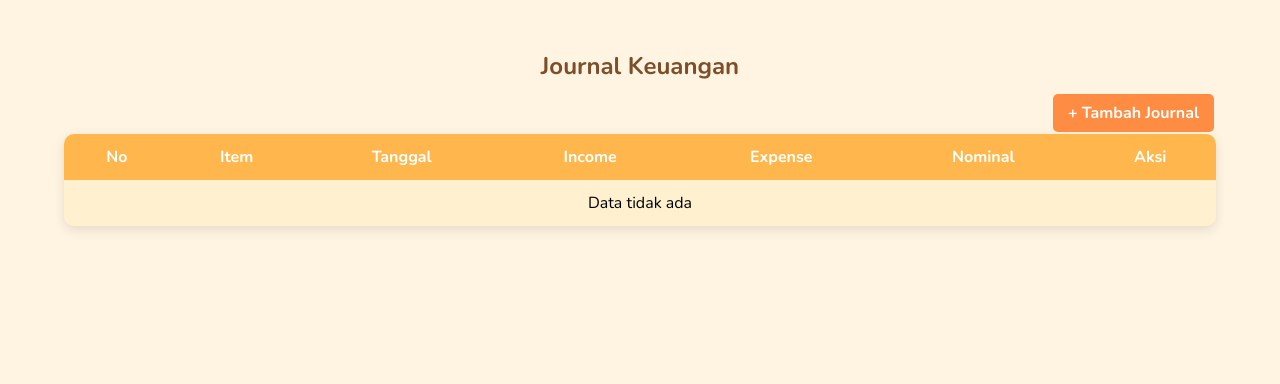
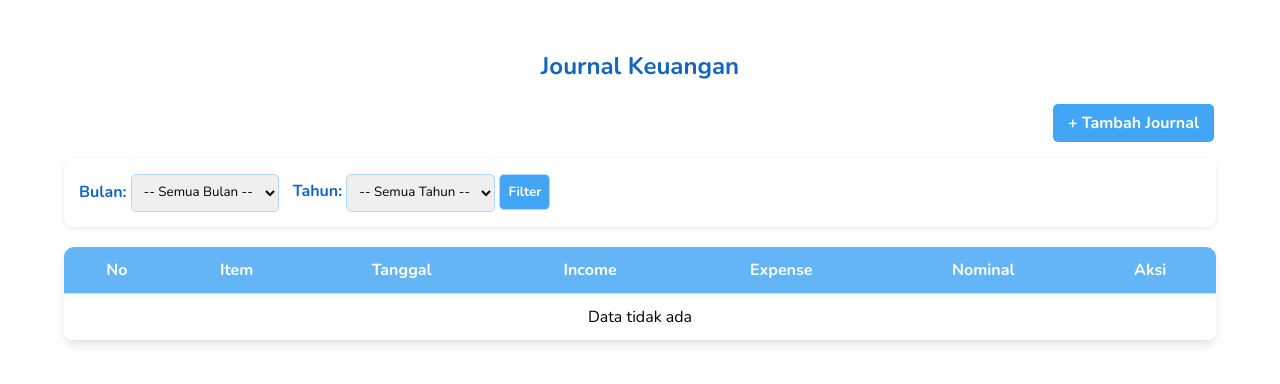
Before and after one commit to Food777/Laporan_Keuangan, a PHP site: page / in a window 1280 px wide. Shown: the top 384 px of the page. Run offline with PHP 8.4, Linux system fonts and the light colour scheme; data comes from the database, SQL or seed files in the repository; data that the repository does not hold is empty.

Commit message:
Add files via upload
mengganti background dan juga menambahkan format bulan dan tahun sehingga memudahkan untuk mencari data laporan keuangan

```diff
--- a/index.php
+++ b/index.php
@@ -6,14 +6,34 @@ function rupiah($angka) {
     return "Rp " . number_format($angka, 0, ',', '.');
 }
 
-$journal_result = mysqli_query($con, "SELECT j.id, j.item, j.tanggal,
+/* ===== FILTER BULAN & TAHUN ===== */
+$filter_bulan = $_GET['bulan'] ?? '';
+$filter_tahun = $_GET['tahun'] ?? '';
+
+$where = [];
+
+if (!empty($filter_bulan)) {
+    $where[] = "MONTH(j.tanggal) = '$filter_bulan'";
+}
+
+if (!empty($filter_tahun)) {
+    $where[] = "YEAR(j.tanggal) = '$filter_tahun'";
+}
+
+$whereSQL = count($where) ? "WHERE " . implode(" AND ", $where) : "";
+
+/* ===== QUERY ===== */
+$journal_result = mysqli_query($con, "
+    SELECT j.id, j.item, j.tanggal,
            i.name AS income_name,
            e.name AS expense_name,
            j.nominal
-            FROM journal AS j
-            LEFT JOIN income AS i ON j.income_id = i.id
-            LEFT JOIN expense AS e ON j.expense_id = e.id
-            ORDER BY j.tanggal ASC");
+    FROM journal j
+    LEFT JOIN income i ON j.income_id = i.id
+    LEFT JOIN expense e ON j.expense_id = e.id
+    $whereSQL
+    ORDER BY j.tanggal ASC
+");
 ?>
 
 <!DOCTYPE html>
@@ -21,31 +41,137 @@ $journal_result = mysqli_query($con, "SELECT j.id, j.item, j.tanggal,
 <head>
     <title>Journal Keuangan</title>
     <link href="https://fonts.googleapis.com/css2?family=Nunito:wght@400;700&display=swap" rel="stylesheet">
+
     <style>
-        body { font-family: 'Nunito', sans-serif; background:#FFF4E1; margin:0; padding:0; }
-        .container { width:90%; margin:auto; padding:20px; }
-        h2 { text-align:center; color:#7D4E2A; margin-top:30px; }
+        body {
+            font-family: 'Nunito', sans-serif;
+            background: #FFFFFF;
+            margin: 0;
+            padding: 0;
+        }
 
-        table { border-collapse: collapse; width:100%; background:#FFE9C4; border-radius:10px; overflow:hidden; box-shadow:0 4px 12px rgba(0,0,0,0.1); }
-        th, td { padding:12px; text-align:center; }
-        th { background:#FFB74D; color:#fff; }
-        tr:nth-child(even) { background:#FFF1D0; }
-        tr:hover { background:#FFD699; transition:0.3s; }
+        .container {
+            width: 90%;
+            margin: auto;
+            padding: 20px;
+        }
 
-        a.button { text-decoration:none; padding:8px 15px; border-radius:5px; color:white; font-weight:bold; margin:2px; transition:0.3s; }
-        a.add { background:#FF8C42; }
-        a.edit { background:#FFA726; }
-        a.delete { background:#FF7043; }
+        h2 {
+            text-align: center;
+            color: #1565C0;
+            margin-top: 30px;
+        }
 
-        .top-bar { text-align:right; margin-bottom:10px; }
+        .top-bar {
+            text-align: right;
+            margin-bottom: 15px;
+        }
+
+        a.button {
+            text-decoration: none;
+            padding: 8px 15px;
+            border-radius: 5px;
+            color: white;
+            font-weight: bold;
+            margin: 2px;
+            display: inline-block;
+        }
+
+        a.add { background: #42A5F5; }
+        a.edit { background: #1E88E5; }
+        a.delete { background: #EF5350; }
+
+        form {
+            background: #FFFFFF;
+            padding: 15px;
+            border-radius: 10px;
+            margin-bottom: 20px;
+            box-shadow: 0 2px 6px rgba(0,0,0,0.08);
+        }
+
+        label {
+            font-weight: bold;
+            color: #1565C0;
+        }
+
+        select, button {
+            padding: 8px;
+            border-radius: 5px;
+            border: 1px solid #B3D7FF;
+            font-family: 'Nunito', sans-serif;
+        }
+
+        button {
+            background: #42A5F5;
+            color: white;
+            font-weight: bold;
+            cursor: pointer;
+        }
+
+        button:hover {
+            background: #1E88E5;
+        }
+
+        table {
+            border-collapse: collapse;
+            width: 100%;
+            background: #FFFFFF;
+            border-radius: 10px;
+            overflow: hidden;
+            box-shadow: 0 4px 10px rgba(0,0,0,0.1);
+        }
+
+        th, td {
+            padding: 12px;
+            text-align: center;
+            border-bottom: 1px solid #E0E0E0;
+        }
+
+        th {
+            background: #64B5F6;
+            color: white;
+        }
+
+        tr:hover {
+            background: #F5F9FF;
+        }
     </style>
 </head>
 <body>
+
 <div class="container">
     <h2>Journal Keuangan</h2>
+
     <div class="top-bar">
         <a href="add.php" class="button add">+ Tambah Journal</a>
     </div>
+
+    <!-- FILTER BULAN & TAHUN -->
+    <form method="get">
+        <label>Bulan:</label>
+        <select name="bulan">
+            <option value="">-- Semua Bulan --</option>
+            <?php
+            for ($b = 1; $b <= 12; $b++) {
+                $selected = ($filter_bulan == $b) ? 'selected' : '';
+                echo "<option value='$b' $selected>" . date("F", mktime(0,0,0,$b,1)) . "</option>";
+            }
+            ?>
+        </select>
+
+        <label style="margin-left:10px;">Tahun:</label>
+        <select name="tahun">
+            <option value="">-- Semua Tahun --</option>
+            <?php
+            for ($t = date('Y'); $t >= 2020; $t--) {
+                $selected = ($filter_tahun == $t) ? 'selected' : '';
+                echo "<option value='$t' $selected>$t</option>";
+            }
+            ?>
+        </select>
+
+        <button type="submit">Filter</button>
+    </form>
 
     <table>
         <tr>
@@ -59,30 +185,30 @@ $journal_result = mysqli_query($con, "SELECT j.id, j.item, j.tanggal,
         </tr>
 
         <?php
-if($journal_result->num_rows > 0){
+        if ($journal_result->num_rows > 0) {
             $no = 1;
-    while($row = $journal_result->fetch_assoc()){
-        $date = new DateTime($row['tanggal']);
-        $formattedDate = $date->format('d-m-Y');
+            while ($row = $journal_result->fetch_assoc()) {
                 echo "<tr>";
-        echo "<td>{$no}</td>";
+                echo "<td>$no</td>";
                 echo "<td>{$row['item']}</td>";
-        echo "<td>{$formattedDate}</td>";
+                echo "<td>" . date('d-m-Y', strtotime($row['tanggal'])) . "</td>";
                 echo "<td>{$row['income_name']}</td>";
                 echo "<td>{$row['expense_name']}</td>";
                 echo "<td>" . rupiah($row['nominal']) . "</td>";
                 echo "<td>
                         <a href='edit.php?id={$row['id']}' class='button edit'>Edit</a>
-                <a href='delete.php?id={$row['id']}' onclick=\"return confirm('Yakin ingin hapus?');\" class='button delete'>Hapus</a>
+                        <a href='delete.php?id={$row['id']}' class='button delete'
+                           onclick=\"return confirm('Yakin ingin hapus?');\">Hapus</a>
                       </td>";
                 echo "</tr>";
                 $no++;
             }
-}else{
+        } else {
             echo "<tr><td colspan='7'>Data tidak ada</td></tr>";
         }
         ?>
     </table>
 </div>
+
 </body>
 </html>
```
Also changed, not shown: add.php (+79 -10 lines), edit.php (+79 -10 lines). Lines whose indentation alone changed are shown as unchanged.
